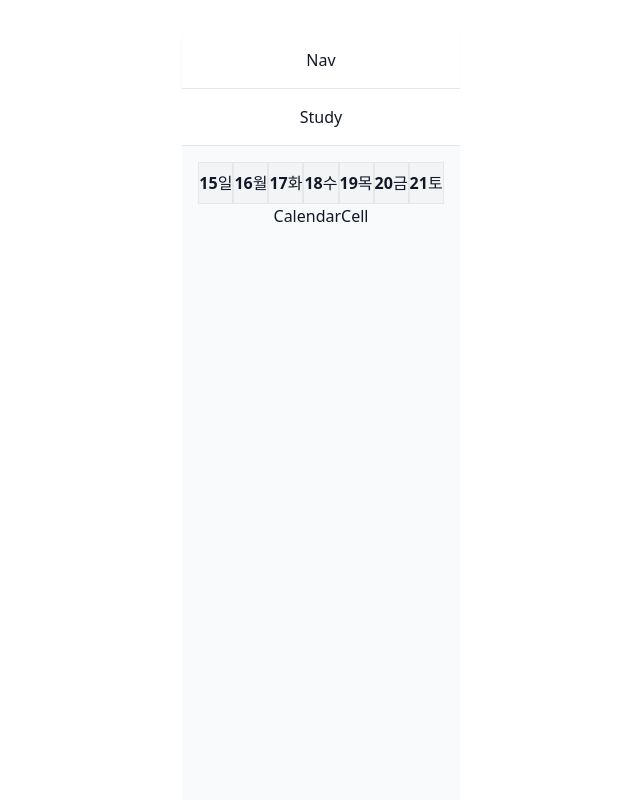
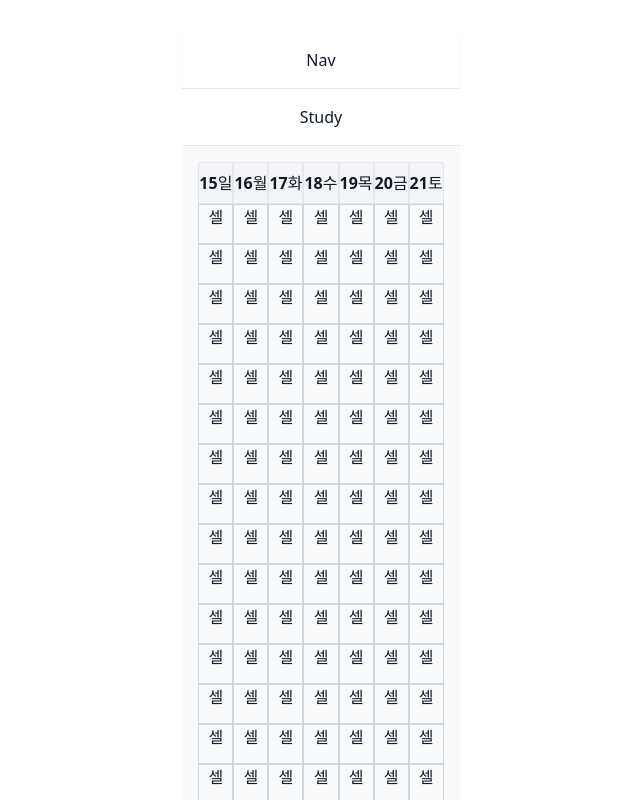
Before and after one commit to Indwoo/todo, a React (Vite) app: page / in a window 1280 px wide. Shown: the top 800 px of the page, without its empty margins (319-959 px from the left). Built offline with nearby package versions, Linux system fonts and the light colour scheme.

Commit message:
[feat] make calendar cell

```diff
--- a/src/components/calendar/Calendar.tsx
+++ b/src/components/calendar/Calendar.tsx
@@ -5,7 +5,15 @@ function Calendar() {
   return (
     <div>
       <CalendarHeader></CalendarHeader>
-      <CalendarCell></CalendarCell>
+      <div className="grid grid-cols-7">
+        {Array.from({ length: 7 }).map((_, dayIndex) => (
+          <div key={dayIndex} className="flex flex-col">
+            {Array.from({ length: 20 }).map((_, cellIndex) => (
+              <CalendarCell key={`${dayIndex}-${cellIndex}`} />
+            ))}
+          </div>
+        ))}
+      </div>
     </div>
   );
 }
--- a/src/components/calendar/CalendarCell.tsx
+++ b/src/components/calendar/CalendarCell.tsx
@@ -1,5 +1,5 @@
-function CalendarCell() {
-  return <div>CalendarCell</div>;
-}
+const CalendarCell = () => {
+  return <div className="border border-gray-300 h-10">셀</div>;
+};
 
 export default CalendarCell;
```
